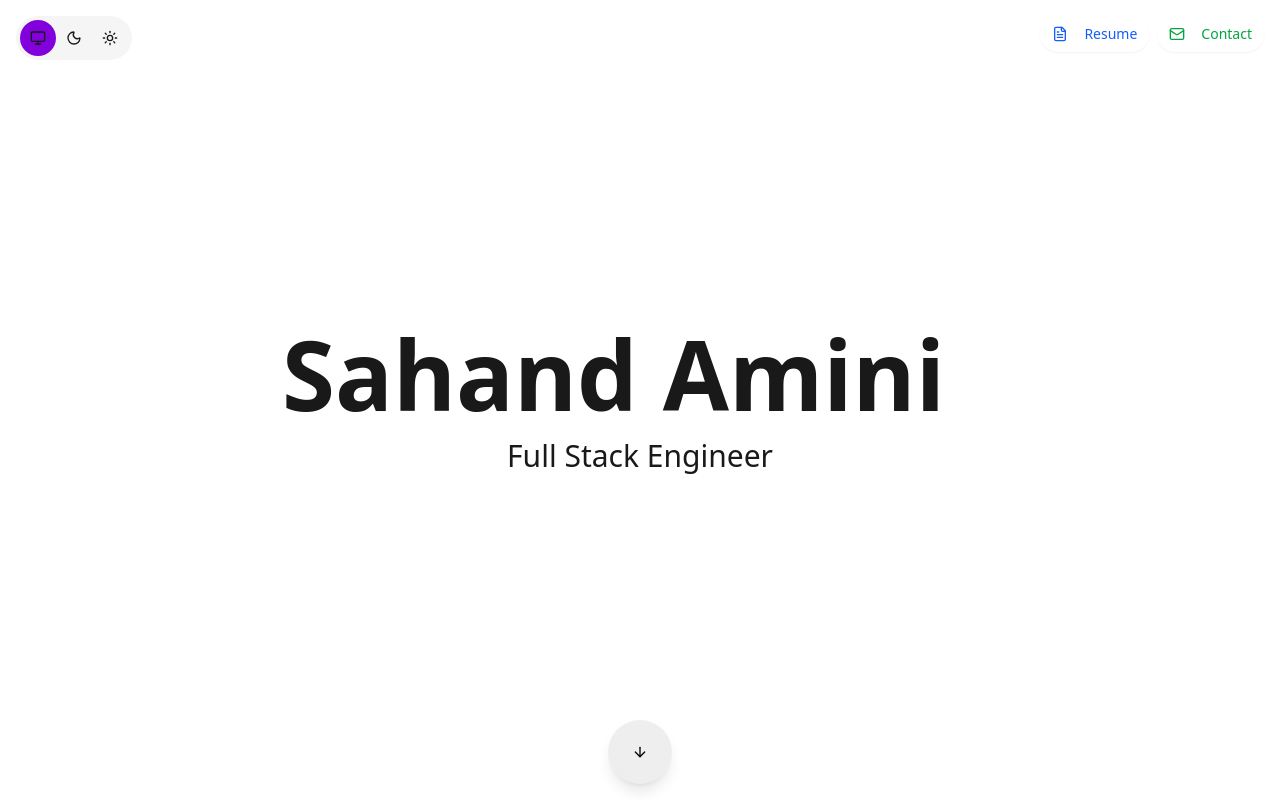
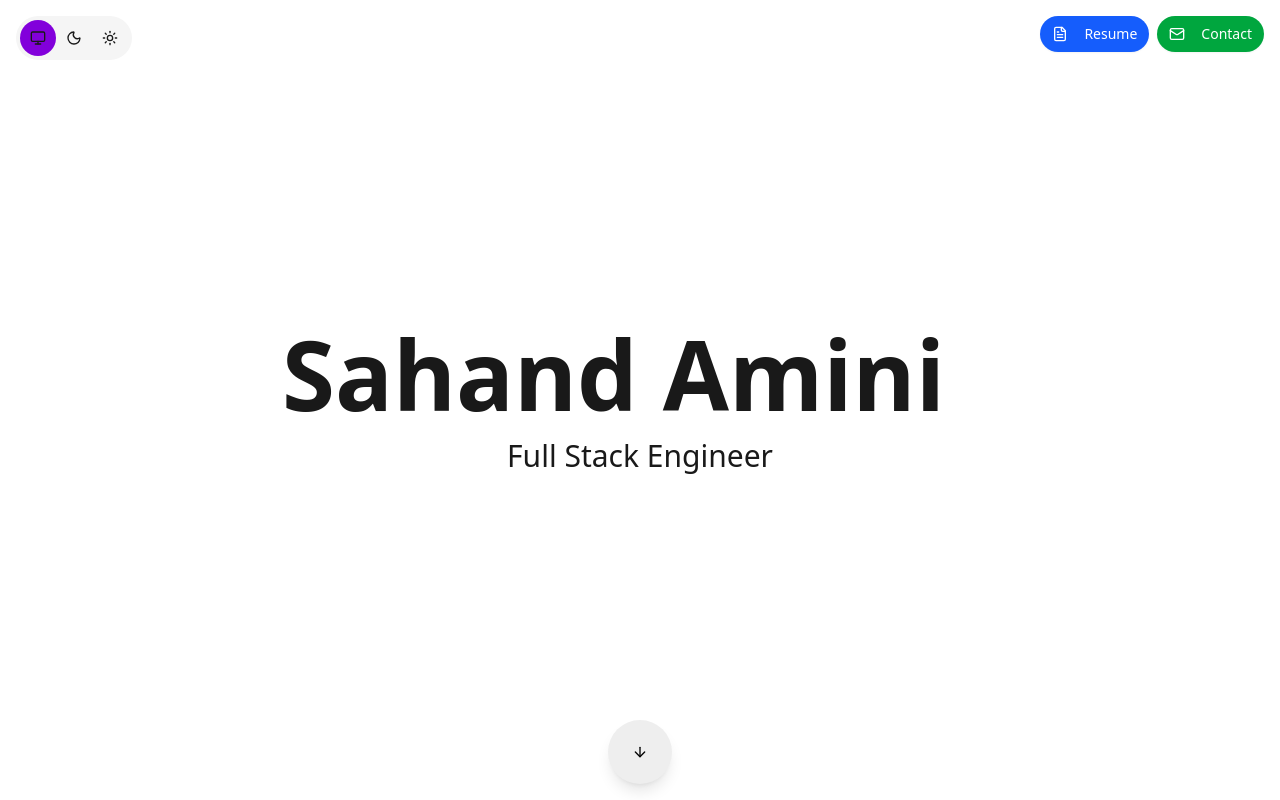
Before and after one commit to sahandamini/portfolio, a Next.js app: page / in a window 1280 px wide. Shown: the top 800 px of the page. Built offline with nearby package versions, Linux system fonts and the light colour scheme.

Commit message:
Change button colors

```diff
--- a/src/components/FloatingButtons.tsx
+++ b/src/components/FloatingButtons.tsx
@@ -23,9 +23,13 @@ export default function FloatingButtons({
 				<Button
 					variant="default"
 					size="default"
-					className="dark:bg-secondary dark:hover:bg-secondary/80 inline-flex cursor-pointer items-center rounded-full bg-white px-8 py-4 text-blue-600 transition-all duration-500 ease-in-out hover:bg-white hover:text-blue-600 hover:ring-2 hover:ring-blue-500 dark:text-blue-400 dark:hover:text-blue-400 dark:hover:ring-2 dark:hover:ring-blue-400"
+					className={`inline-flex cursor-pointer items-center rounded-full px-8 py-4 transition-all duration-500 ease-in-out ${
+						isAboutVisible
+							? 'bg-blue-600 text-white hover:bg-blue-600 dark:bg-blue-600 dark:text-white dark:hover:bg-blue-600'
+							: 'bg-white text-blue-600 hover:bg-white hover:text-blue-600 hover:ring-2 hover:ring-blue-500 dark:bg-secondary dark:text-blue-400 dark:hover:bg-secondary/80 dark:hover:text-blue-400 dark:hover:ring-2 dark:hover:ring-blue-400'
+					}`}
 				>
-					<FileText className="mr-2 h-7 w-7 text-blue-600 dark:text-blue-400" />
+					<FileText className={`mr-2 h-7 w-7 ${isAboutVisible ? 'text-white' : 'text-blue-600 dark:text-blue-400'}`} />
 					<span>Resume</span>
 				</Button>
 			</Link>
@@ -33,9 +37,13 @@ export default function FloatingButtons({
 				<Button
 					variant="default"
 					size="default"
-					className="dark:bg-secondary dark:hover:bg-secondary/80 inline-flex cursor-pointer items-center rounded-full bg-white px-8 py-4 text-green-600 transition-all duration-500 ease-in-out hover:bg-white hover:text-green-600 hover:ring-2 hover:ring-green-500 dark:text-green-400 dark:hover:text-green-400 dark:hover:ring-2 dark:hover:ring-green-400"
+					className={`inline-flex cursor-pointer items-center rounded-full px-8 py-4 transition-all duration-500 ease-in-out ${
+						isAboutVisible
+							? 'bg-green-600 text-white hover:bg-green-600 dark:bg-green-600 dark:text-white dark:hover:bg-green-600'
+							: 'bg-white text-green-600 hover:bg-white hover:text-green-600 hover:ring-2 hover:ring-green-500 dark:bg-secondary dark:text-green-400 dark:hover:bg-secondary/80 dark:hover:text-green-400 dark:hover:ring-2 dark:hover:ring-green-400'
+					}`}
 				>
-					<Mail className="mr-2 h-7 w-7 text-green-600 dark:text-green-400" />
+					<Mail className={`mr-2 h-7 w-7 ${isAboutVisible ? 'text-white' : 'text-green-600 dark:text-green-400'}`} />
 					<span>Contact</span>
 				</Button>
 			</Link>
```
